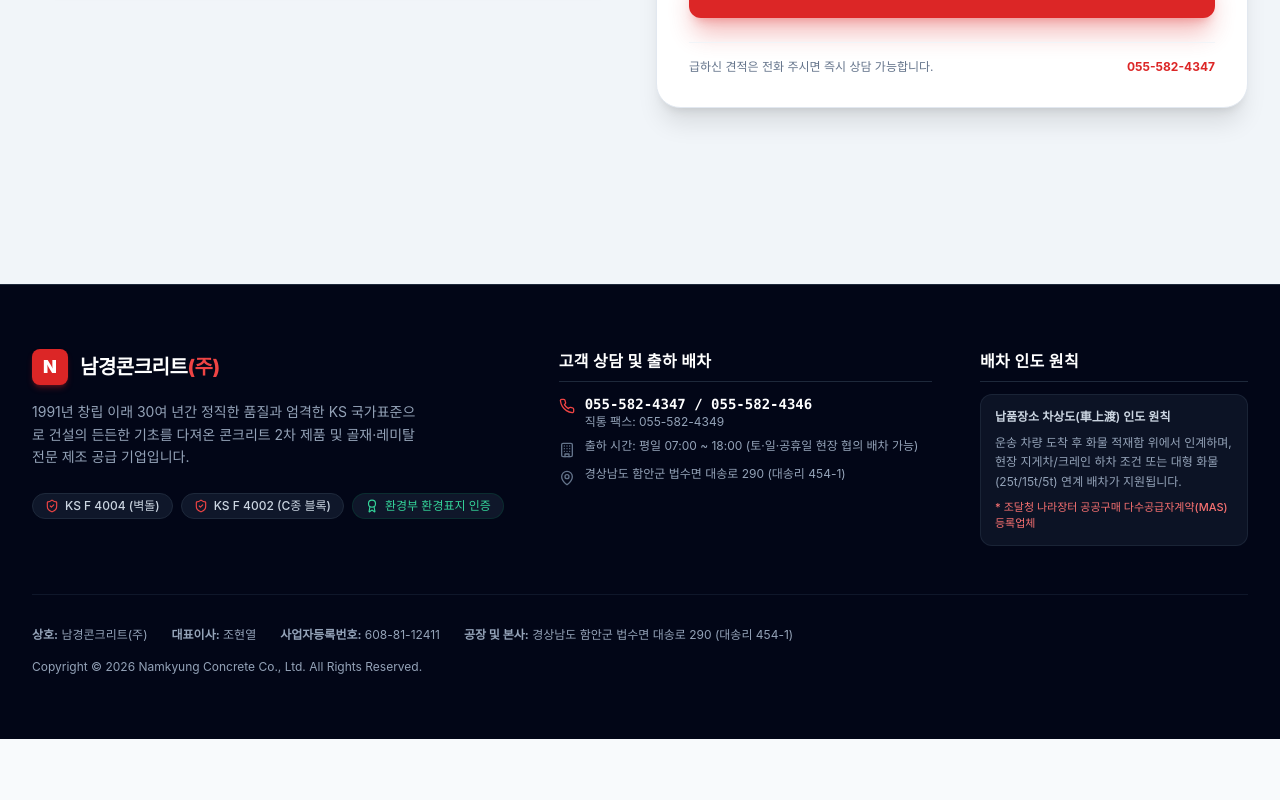
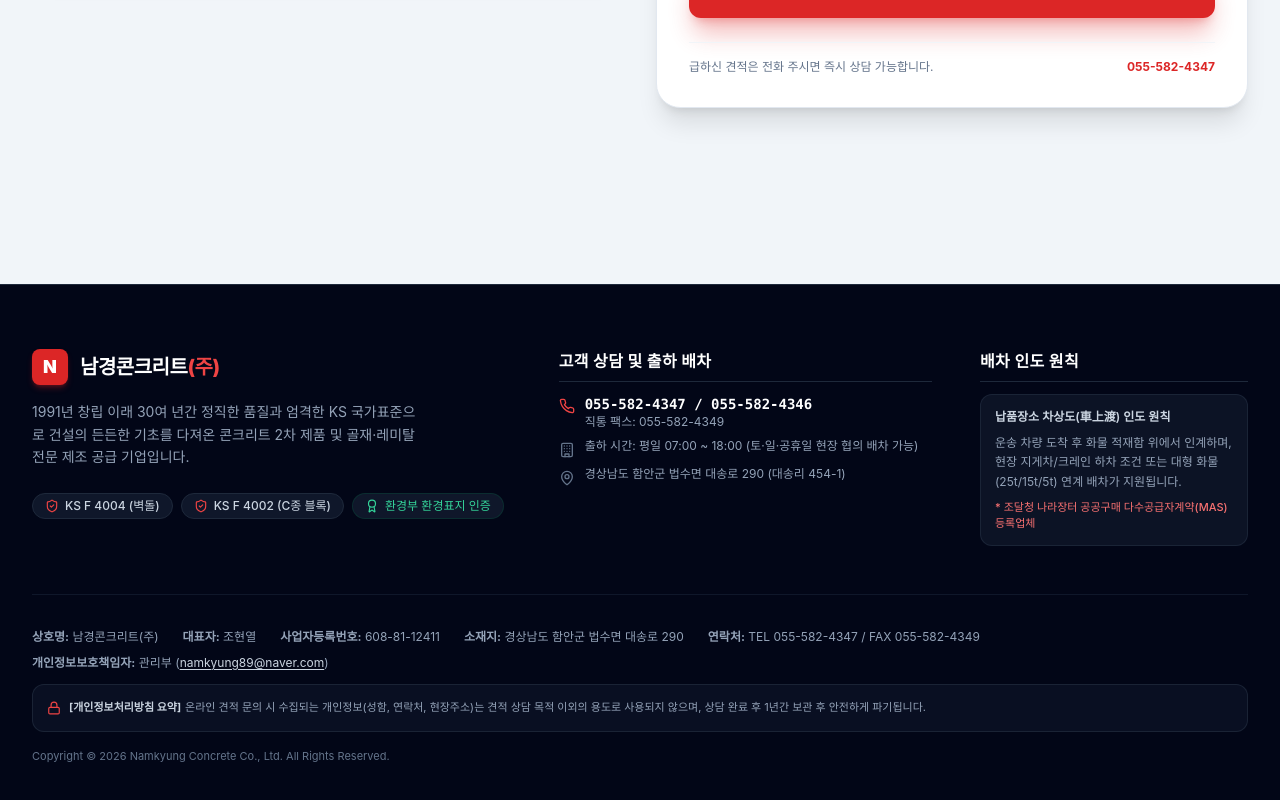
Before and after one commit to HoySunny/namkyung-concrete, a Next.js app: page / in a window 1280 px wide. Shown: the part 8026-8826 px from the top of the page. Before the commit the page ends 8765 px from the top, so only its background shows below. Built offline with nearby package versions, Linux system fonts and the light colour scheme; no server answers; a web font is replaced by a local one.

Commit message:
feat: 푸터에 개인정보보호책임자 및 개인정보처리방침 요약 추가

```diff
--- a/src/components/common/Footer.tsx
+++ b/src/components/common/Footer.tsx
@@ -1,6 +1,6 @@
 import React from "react";
 import { companyData } from "@/data/company";
-import { Phone, Printer, MapPin, Building, ShieldCheck, Award } from "lucide-react";
+import { Phone, Printer, MapPin, Building, ShieldCheck, Award, Lock } from "lucide-react";
 
 export default function Footer() {
   return (
@@ -86,15 +86,36 @@
           </div>
         </div>
 
-        {/* Corporate Legal Footer */}
-        <div className="mt-12 pt-8 border-t border-slate-900 text-xs text-slate-400 space-y-2">
-          <div className="flex flex-wrap gap-x-6 gap-y-1">
-            <span><strong>상호:</strong> {companyData.name}</span>
-            <span><strong>대표이사:</strong> {companyData.ceo}</span>
+        {/* Corporate Legal & Privacy Policy Footer */}
+        <div className="mt-12 pt-8 border-t border-slate-900 text-xs text-slate-400 space-y-3">
+          <div className="flex flex-wrap gap-x-6 gap-y-1.5 leading-relaxed">
+            <span><strong>상호명:</strong> {companyData.name}</span>
+            <span><strong>대표자:</strong> {companyData.ceo}</span>
             <span><strong>사업자등록번호:</strong> {companyData.businessNumber}</span>
-            <span><strong>공장 및 본사:</strong> {companyData.address} {companyData.addressDetail}</span>
+            <span><strong>소재지:</strong> {companyData.address}</span>
+            <span><strong>연락처:</strong> TEL {companyData.tel} / FAX {companyData.fax}</span>
+            <span>
+              <strong>개인정보보호책임자:</strong> 관리부 (
+              <a
+                href="mailto:namkyung89@naver.com"
+                className="text-slate-300 hover:text-white underline underline-offset-2"
+              >
+                namkyung89@naver.com
+              </a>
+              )
+            </span>
           </div>
-          <p className="text-slate-400 pt-2">
+
+          {/* 개인정보처리방침 요약 공지 */}
+          <div className="p-3.5 rounded-xl bg-slate-900/60 border border-slate-800/80 text-[11px] text-slate-400 leading-relaxed flex items-start gap-2">
+            <Lock className="w-3.5 h-3.5 text-red-500 mt-0.5 flex-shrink-0" />
+            <p>
+              <strong className="text-slate-300 mr-1">[개인정보처리방침 요약]</strong>
+              온라인 견적 문의 시 수집되는 개인정보(성함, 연락처, 현장주소)는 견적 상담 목적 이외의 용도로 사용되지 않으며, 상담 완료 후 1년간 보관 후 안전하게 파기됩니다.
+            </p>
+          </div>
+
+          <p className="text-slate-500 pt-1 text-[11px]">
             Copyright © {new Date().getFullYear()} {companyData.nameEn} All Rights Reserved.
           </p>
         </div>
```
